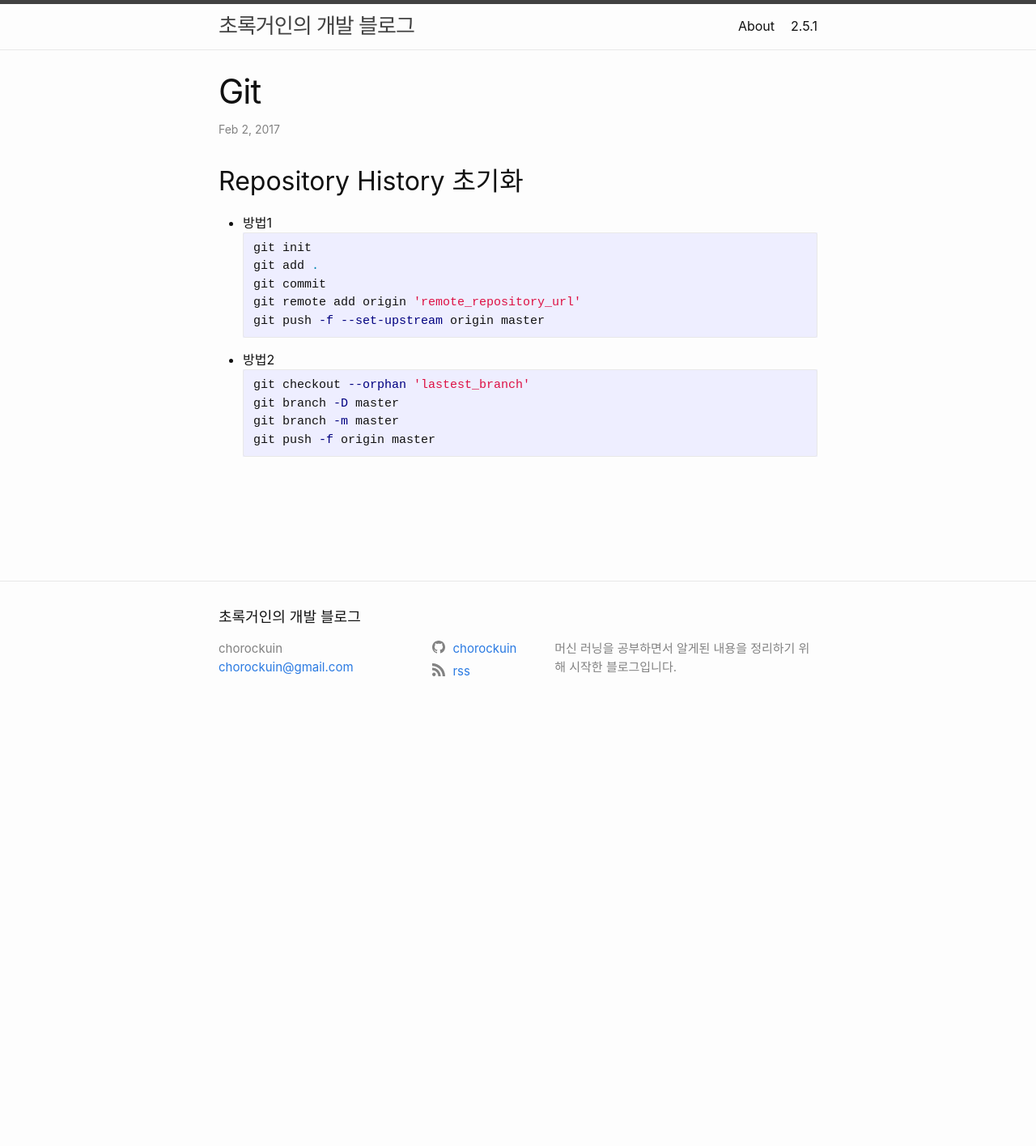
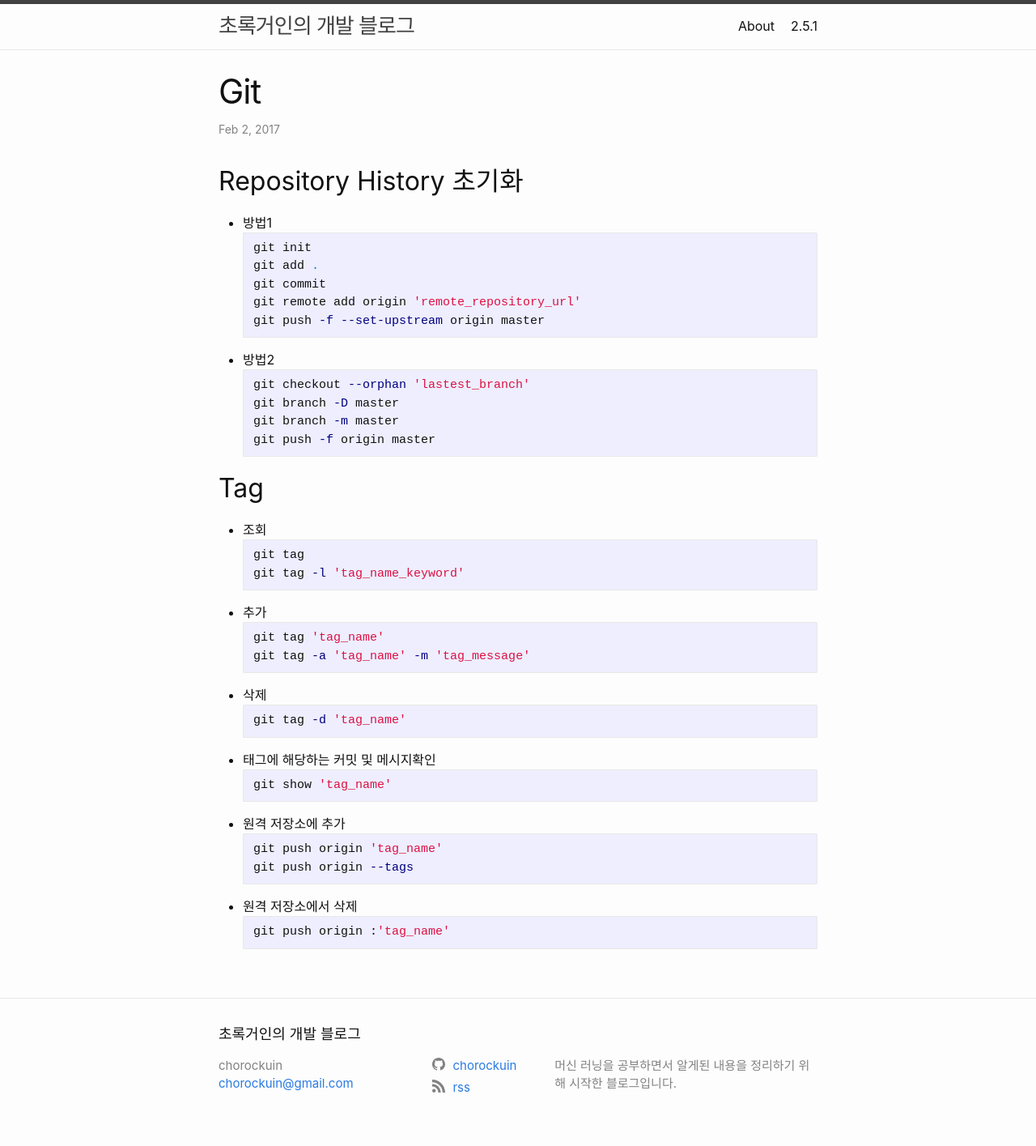
Before and after one commit to chorockuin/chorockuin.github.io, a Jekyll site: the page built from _posts/2017-02-02-git.md, in a window 1280 px wide. Shown: the whole page at 81% size. Built offline with Jekyll 4.4.1, drawn with Linux system fonts in a browser that asks for light colours; before the commit the page ends 900 px from its top, so only the background shows below that.

Commit message:
Update 2017-02-02-git.md

````diff
--- a/_posts/2017-02-02-git.md
+++ b/_posts/2017-02-02-git.md
@@ -18,3 +18,32 @@ git branch -D master
 git branch -m master
 git push -f origin master
 ```
+
+## Tag
+- 조회
+```bash
+git tag
+git tag -l 'tag_name_keyword'
+```
+- 추가
+```bash
+git tag 'tag_name'
+git tag -a 'tag_name' -m 'tag_message'
+```
+- 삭제
+```bash
+git tag -d 'tag_name'
+```
+- 태그에 해당하는 커밋 및 메시지확인
+```bash
+git show 'tag_name'
+```
+- 원격 저장소에 추가
+```bash
+git push origin 'tag_name'
+git push origin --tags
+```
+- 원격 저장소에서 삭제
+```bash
+git push origin :'tag_name'
+```
````
